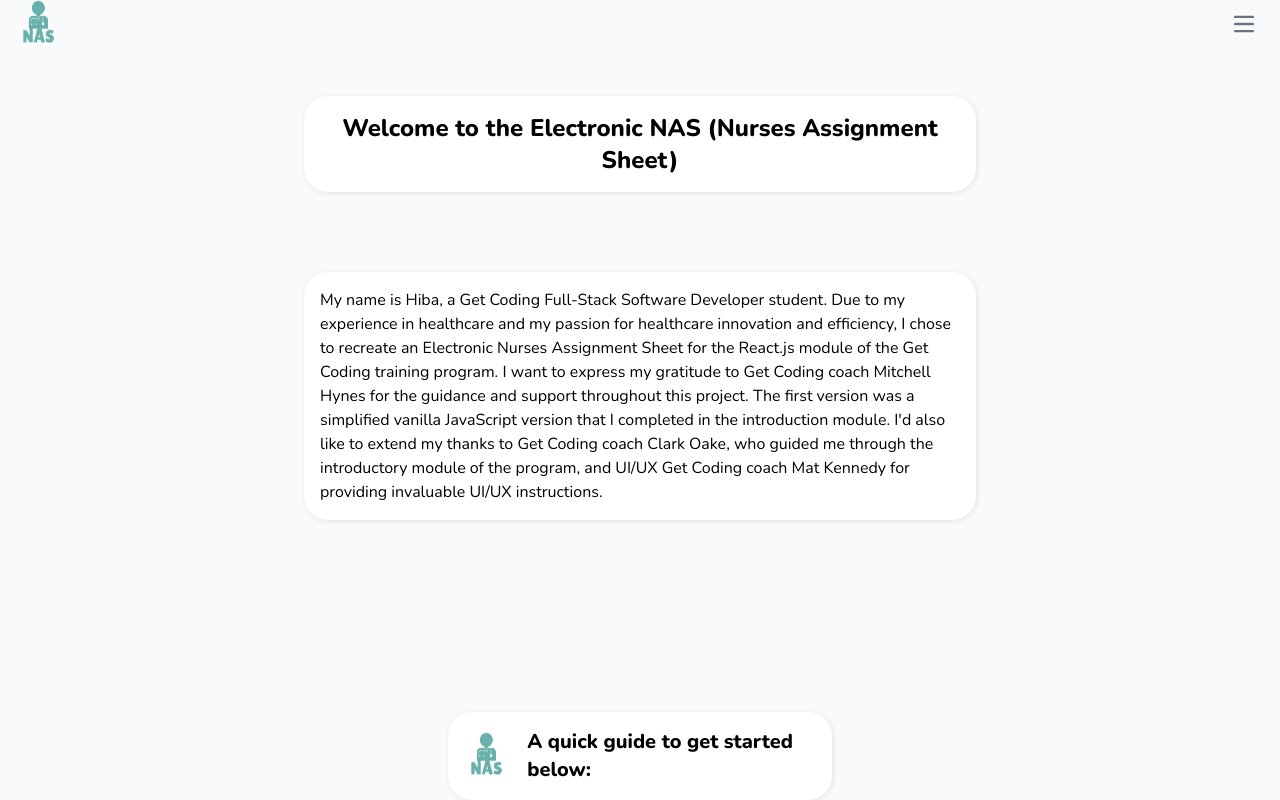
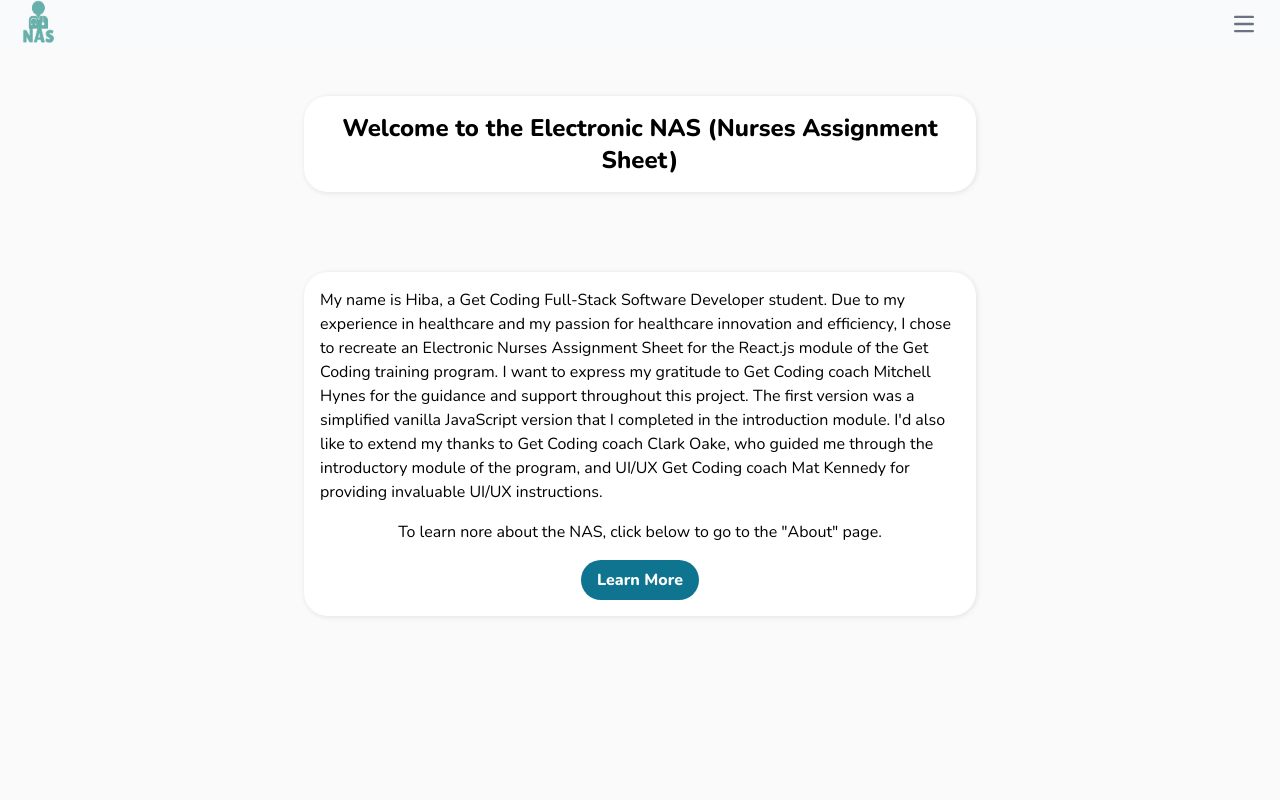
Before and after one commit to Hiba-Mohamed/Reactjs-Nurses-Assignment-Sheet, a React (Vite) app: page / in a window 1280 px wide. Shown: the top 800 px of the page. Built offline with nearby package versions, Linux system fonts and the light colour scheme.

Commit message:
Update introPage.tsx

```diff
--- a/src/pages/introPage.tsx
+++ b/src/pages/introPage.tsx
@@ -16,7 +16,18 @@ export function LandingPage (){
           Coding coach Clark Oake, who guided me through the introductory module
           of the program, and UI/UX Get Coding coach Mat Kennedy for providing
           invaluable UI/UX instructions.
+          <p className="py-4">
+            To learn nore about the NAS, click below to go to the "About" page.
+          </p>
+          <a
+            href="/about"
+            className="bg-cyan-700 hover:bg-cyan-800 text-white font-bold py-2 px-4 rounded-3xl focus:outline-none focus:shadow-outline"
+          >
+            {" "}
+            Learn More
+          </a>
         </div>
+
         <div className="flex flex-row rounded-3xl bg-white flex flex-row items-center gap-4 sm:mt-28 max-w-sm mx-4 shadow-lg p-4 text-start text-lg my-4">
           <img src="/images/NAS-logo.png" alt="NAS logo" className="h-12" />
           <p className="font-bold text-xl">
```
